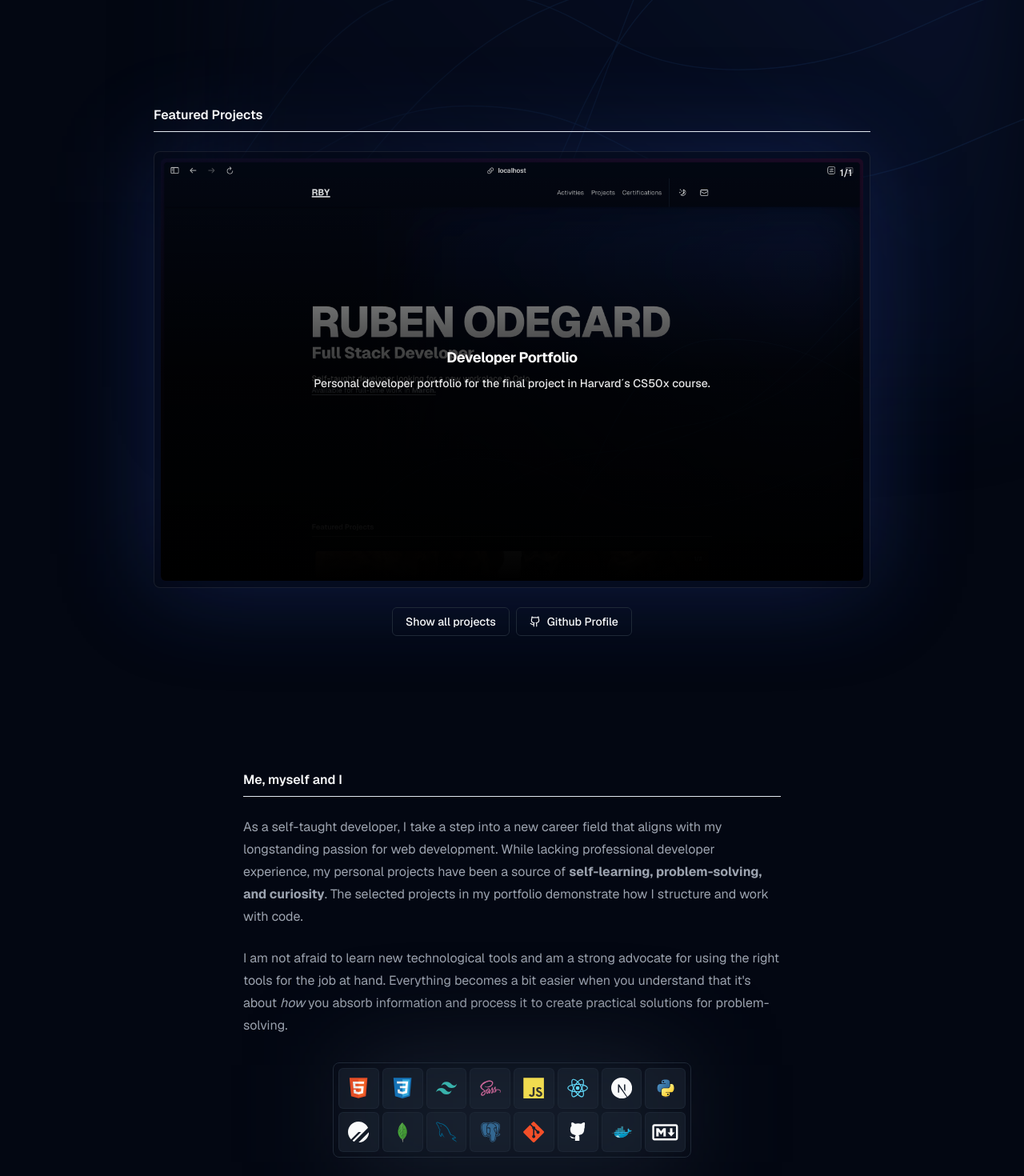
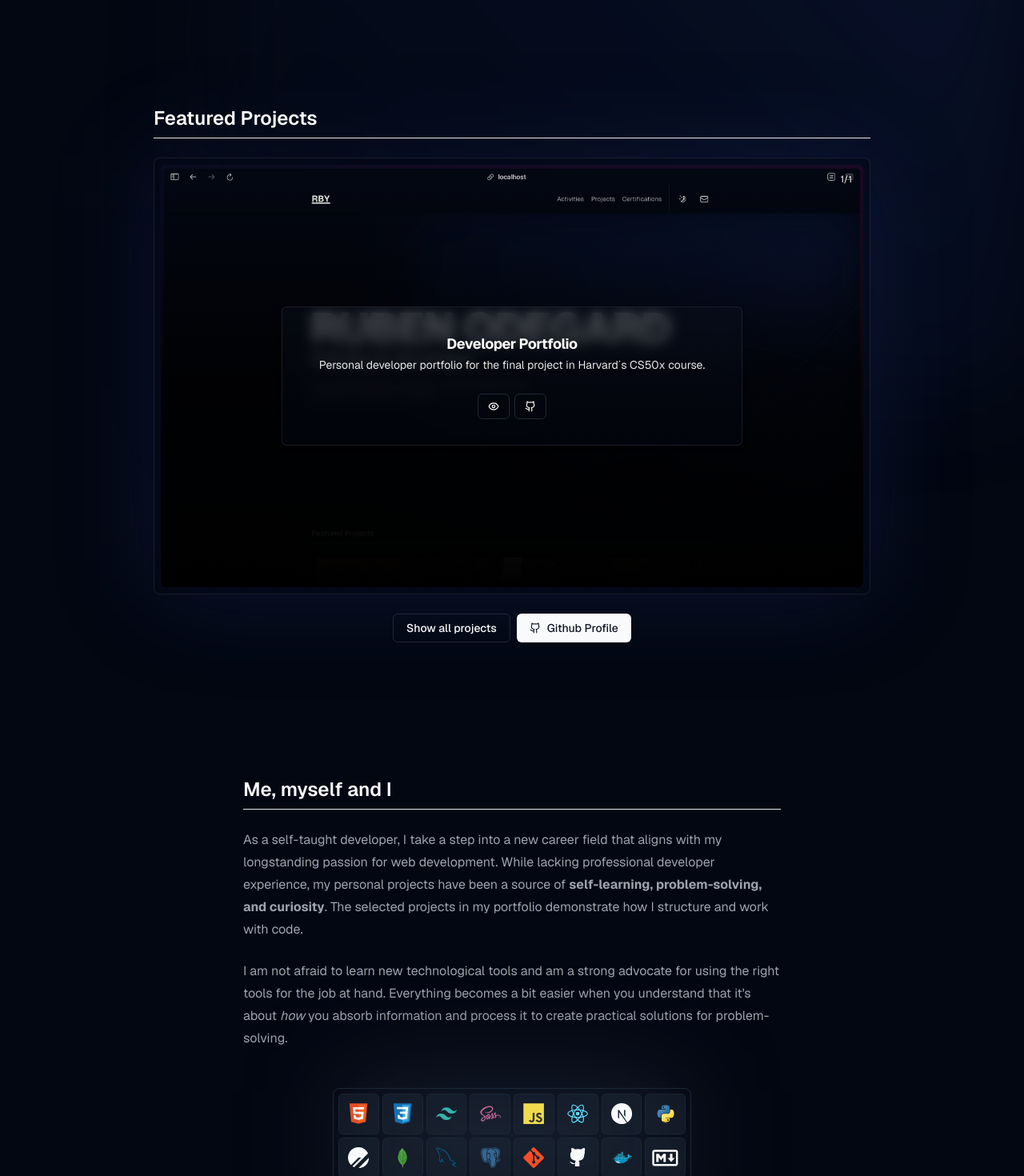
Before and after one commit to RubenOdegard/cs50-final-project, a Next.js app: page / in a window 1280 px wide. Shown: the part 580-2050 px from the top of the page at 80% size. Built offline with nearby package versions, Linux system fonts and the light colour scheme.

Commit message:
visual fix project gallery

```diff
--- a/src/app/page.tsx
+++ b/src/app/page.tsx
@@ -8,7 +8,7 @@ import { cn } from "@/lib/utils";
 
 import styles from "@/styles/card-glow";
 
-// TODO: Fill out project 1 information on project page.
+// TODO: Projectgallery on main page needs to get info from config file. Add featured flag to projects
 // TODO: Fix crop on project images, there is padding on the actual .png files
 // TODO: Add clickable links to Certifications
 // TODO: Add clickable links to Activities
@@ -44,7 +44,7 @@ export default function Home() {
         <section
           className={cn(
             sectionClasses,
-            "max-w-2xl md:px-4 md:pb-6 md:shadow-xl md:bg-card md:border md:border-ring/10 md:rounded-lg",
+            "max-w-2xl ",
           )}
         >
           <ShowActivities />
@@ -53,7 +53,7 @@ export default function Home() {
         <section
           className={cn(
             sectionClasses,
-            "max-w-2xl md:px-4 md:pb-6 md:shadow-xl md:bg-card md:border md:border-ring/10 md:rounded-lg",
+            "max-w-2xl ",
           )}
         >
           <ShowCertifications />
--- a/src/components/show-activities.tsx
+++ b/src/components/show-activities.tsx
@@ -5,14 +5,16 @@ import Link from "next/link";
 
 const ShowActivities = () => {
   return (
-    <article className="space-y-4 md:space-y-6">
-      <h2>Activity Monitor & Planner</h2>
+    <article className="space-y-4 md:space-y-6 ">
+      <h2 className="text-lg md:text-xl lg:text-2xl">
+        Activity Monitor & Planner
+      </h2>
       <p className="text-muted-foreground">
         A quick overview of my current and upcoming activities, either recently
         completed, ongoing or planned for the near future.
       </p>
 
-      <ul className="list-none mx-0 mt-4 md:mt-6 space-y-4">
+      <ul className="list-none mx-0 mt-4  space-y-4 md:px-4 md:pb-5 md:pt-3 md:bg-card md:border md:border-ring/10 md:rounded-lg">
         {activity.map((
           {
             id,
--- a/src/components/show-background-hero.tsx
+++ b/src/components/show-background-hero.tsx
@@ -9,7 +9,8 @@ const ShowBackgroundHero = () => {
       {/* Rendering gradient background - top left side */}
       <div className="hidden lg:absolute top-0 left-0 h-[500px] w-[500px] blur-3xl bg-gradient-to-br from-emerald-900/10 via-emerald-900/10 to-background" />
 
-      {/* Rendering wavey lines in hero section */}
+      {
+        /* Rendering wavey lines in hero section
       <Image
         src="/images/line.svg"
         height={1920}
@@ -17,7 +18,8 @@ const ShowBackgroundHero = () => {
         alt="image of a lot of wavey lines"
         quality={30}
         className="absolute top-0 left-0 -z-10 opacity-20 w-full md:scale-100 h-[30dvh] md:h-[100dvh]"
-      />
+      />*/
+      }
     </>
   );
 };
--- a/src/components/show-certifications.tsx
+++ b/src/components/show-certifications.tsx
@@ -6,13 +6,13 @@ import Link from "next/link";
 const ShowCertifications = () => {
   return (
     <article className="space-y-4 md:space-y-6">
-      <h2>Certifications</h2>
+      <h2 className="text-lg md:text-xl lg:text-2xl">Certifications</h2>
       <p className="text-muted-foreground">
         In the future, there are several courses and certifications that I have
         a particular interest in completing and delving into in my own time.
       </p>
 
-      <ul className="list-none mx-0 pt-2 md:pt-0  space-y-6 md:space-y-4">
+      <ul className="list-none mx-0 mt-4  space-y-4 md:px-4 md:pb-5 md:pt-3 md:bg-card md:border md:border-ring/10 md:rounded-lg">
         {certifications
           /* filter through and do not include school, as it is education and not certification.*/
           /* school should be changed to education. */
--- a/src/components/show-information.tsx
+++ b/src/components/show-information.tsx
@@ -4,7 +4,7 @@ import ToolsShowcase from "./ui/tools-showcase";
 const ShowInformation = () => {
   return (
     <article className="col-span-4 ">
-      <h2 className="">Me, myself and I</h2>
+      <h2 className="text-lg md:text-xl lg:text-2xl">Me, myself and I</h2>
 
       <p className="text-muted-foreground">
         As a self-taught developer, I take a step into a new career field that
--- a/src/components/show-projects.tsx
+++ b/src/components/show-projects.tsx
@@ -7,12 +7,12 @@ import Link from "next/link";
 const ShowProjects = () => {
   return (
     <article className="space-y-4 md:space-y-6 max-w-4xl mx-auto z-30 ">
-      <h2>Featured Projects</h2>
+      <h2 className="text-lg md:text-xl lg:text-2xl">Featured Projects</h2>
       <div className="flex max-w-4xl relative p-2 rounded-lg transition duration-250 border-ring/10 border bg-card/50">
-        <div className="inset-0 absolute bg-blue-900/50 blur-3xl -z-10 animate-pulse" />
+        <div className="inset-0 absolute bg-blue-950/50 blur-3xl -z-10 animate-pulse" />
         <ProjectGallery />
       </div>
-      <div className="flex  items-center justify-center z-10 gap-2">
+      <div className="flex  items-center justify-center z-20 gap-2">
         <Link href="/projects">
           <Button
             aria-label="show all projects"
@@ -25,7 +25,7 @@ const ShowProjects = () => {
         <Link href="https://github.com/rubenodegard" target="_blank">
           <Button
             aria-label="go to github profile rubenodegard"
-            variant="outline"
+            variant="default"
             className="text-xs sm:text-sm "
           >
             <GithubIcon size={14} className="mr-2" />
--- a/src/components/ui/project-gallery.tsx
+++ b/src/components/ui/project-gallery.tsx
@@ -1,5 +1,7 @@
 import Link from "next/link";
 import Image from "next/image";
+import LivePreviewButton from "./live-preview-button";
+import GithubLinkButton from "./github-link-button";
 
 const projects = [
   {
@@ -20,7 +22,7 @@ const projects = [
 const ProjectGallery = () => {
   return (
     <div
-      className="flex overflow-x-scroll snap snap-x snap-mandatory transition-all duration-250 ease-in-out rounded-md"
+      className="flex overflow-x-scroll snap snap-x snap-mandatory transition-all duration-250 ease-in-out rounded-md group"
       style={{ scrollbarWidth: "thin" }}
     >
       {projects.map((project, index) => (
@@ -28,30 +30,40 @@ const ProjectGallery = () => {
           key={project.id}
           className="w-full flex-shrink-0 relative text-white snap-center"
         >
-          <Link href={project.href}>
-            <div className=" w-full bg-cover bg-center relative ">
+          <div className=" w-full bg-cover bg-center relative  ">
             <Image
               src={project.imageUrl}
               alt={project.title}
               width={1920}
               height={1080}
-                className="w-full h-full object-cover"
+              className="w-full h-full object-cover group-hover:scale-110 group-hover:grayscale transition-scale duration-500 ease-in-out"
             />
+
             <div className="absolute inset-0 bg-gradient-to-b from-transparent via-black/80 to-black opacity-100">
             </div>
-              <div className="absolute top-1/2 left-1/2 transform -translate-x-1/2 -translate-y-1/2 text-center w-full sm:max-w-xl px-4">
+            <div className="absolute top-1/2 left-1/2 transform -translate-x-1/2 -translate-y-1/2 text-center w-2/3 md:w-full sm:max-w-xl px-3 py-4 md:px-8 md:py-8 rounded-md bg-gradient-to-t from-gray-950/50 to-gray-900/30 border border-accent/10 dark:border-ring/10 shadow-md backdrop-blur group-hover:rounded-xl transition-all duration-500">
               <h3 className="text-base md:text-lg font-bold m-0">
                 {project.title}
               </h3>
-                <p className="hidden sm:inline-block text-xs md:text-sm mt-2 opacity-90">
+              <p className="hidden sm:inline-block text-xs md:text-sm mt-0  opacity-90">
                 {project.description}
               </p>
+
+              <div className="flex w-full gap-1.5 items-center justify-center mt-2 md:mt-6">
+                <LivePreviewButton
+                  href={project.live}
+                  variant="outline"
+                />
+                <GithubLinkButton
+                  href={project.github}
+                  variant="outline"
+                />
+              </div>
             </div>
           </div>
           <div className="absolute top-2 right-2 text-xs text-foreground bg-card/50 px-1.5 py-0.5 rounded-md">
             {index + 1}/{projects.length}
           </div>
-          </Link>
         </div>
       ))}
     </div>
--- a/src/components/ui/tools-showcase.tsx
+++ b/src/components/ui/tools-showcase.tsx
@@ -88,7 +88,7 @@ const showcaseItems = [
 
 export default function ToolsShowcase() {
   return (
-    <div className="relative z-40 mb-2 mt-8 ">
+    <div className="relative z-40 mb-6 mt-12 ">
       <div className="border p-1.5 rounded-lg zoom grid grid-cols-4 sm:grid-cols-8 md:grid-cols-8 max-w-md gap-1 w-1/1">
         {showcaseItems.map((item, index) => (
           <div className={`relative z-30 ${item.styling}`} key={index + 1}>
```
Lines whose indentation alone changed are shown as unchanged.
